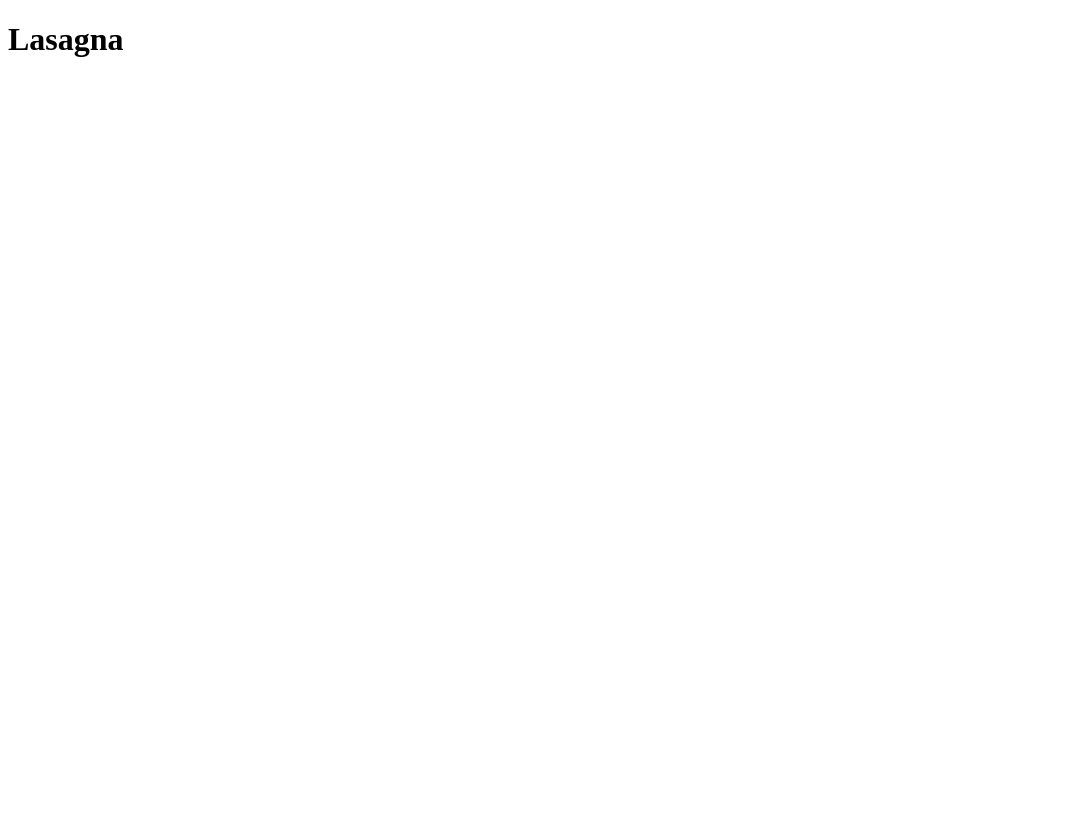
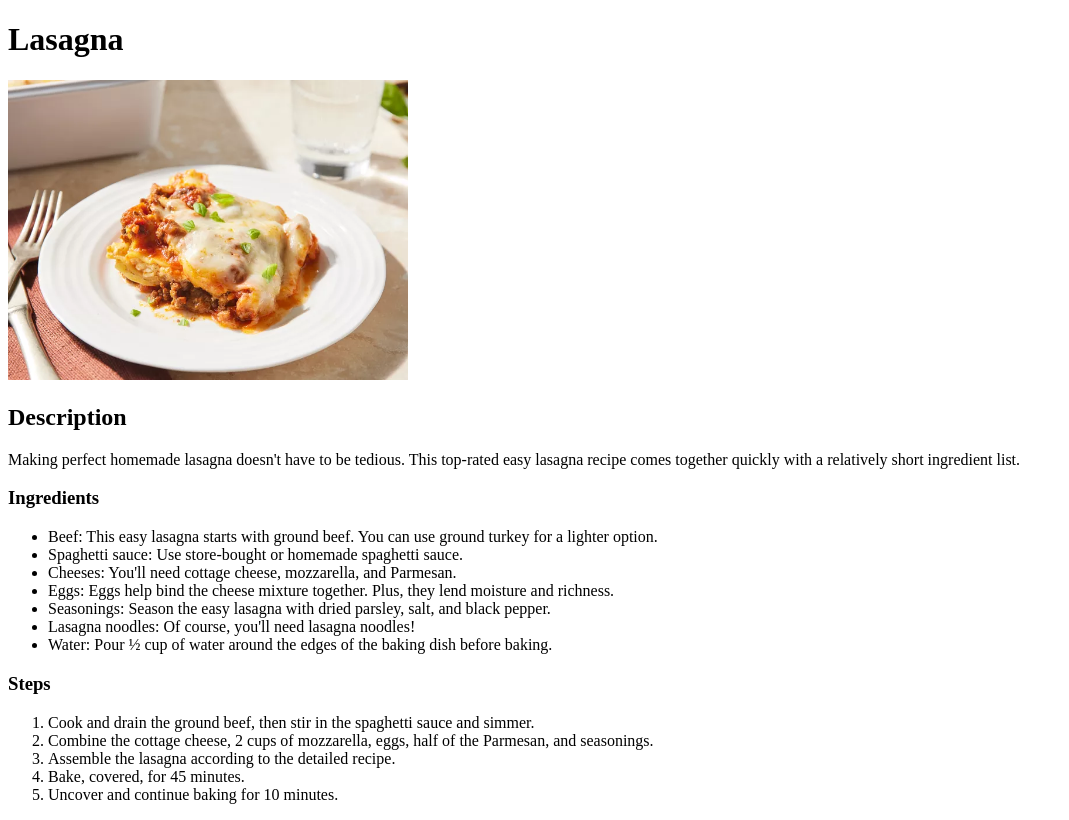
Before and after one commit to Pr3vestTheDuck/odin-recipes, a plain HTML site: page recipes/lasagna.html in a window 1280 px wide. Shown: the whole page, without its empty margins (0-1069 px from the left). Drawn offline with Linux system fonts and the light colour scheme.

Commit message:
Finished lasagna recipe and added image of lasagna

```diff
--- a/recipes/lasagna.html
+++ b/recipes/lasagna.html
@@ -7,5 +7,26 @@
 </head>
 <body>
     <h1>Lasagna</h1>
+    <img src="../images/12011-Easy-Lasagna-DDMFS-4x3-1491-62dd050e31b849f1bb54e13becf5cb98.webp" alt="Image of lasagna" height="300">
+    <h2>Description</h2>
+    <p>Making perfect homemade lasagna doesn't have to be tedious. This top-rated easy lasagna recipe comes together quickly with a relatively short ingredient list.</p>
+    <h3>Ingredients</h3>
+    <ul>
+        <li>Beef: This easy lasagna starts with ground beef. You can use ground turkey for a lighter option.</li>
+        <li>Spaghetti sauce: Use store-bought or homemade spaghetti sauce.</li>
+        <li>Cheeses: You'll need cottage cheese, mozzarella, and Parmesan.</li>
+        <li>Eggs: Eggs help bind the cheese mixture together. Plus, they lend moisture and richness.</li>
+        <li>Seasonings: Season the easy lasagna with dried parsley, salt, and black pepper.</li>
+        <li>Lasagna noodles: Of course, you'll need lasagna noodles!</li>
+        <li>Water: Pour ½ cup of water around the edges of the baking dish before baking.</li>
+    </ul>
+    <h3>Steps</h3>
+    <ol>
+        <li>Cook and drain the ground beef, then stir in the spaghetti sauce and simmer.</li>
+        <li>Combine the cottage cheese, 2 cups of mozzarella, eggs, half of the Parmesan, and seasonings.</li>
+        <li>Assemble the lasagna according to the detailed recipe.</li>
+        <li>Bake, covered, for 45 minutes.</li>
+        <li>Uncover and continue baking for 10 minutes.</li>
+    </ol>
 </body>
 </html>
```
Also changed, not shown: images/12011-Easy-Lasagna-DDMFS-4x3-1491-62dd050e31b849f1bb54e13becf5cb98.webp (added).
